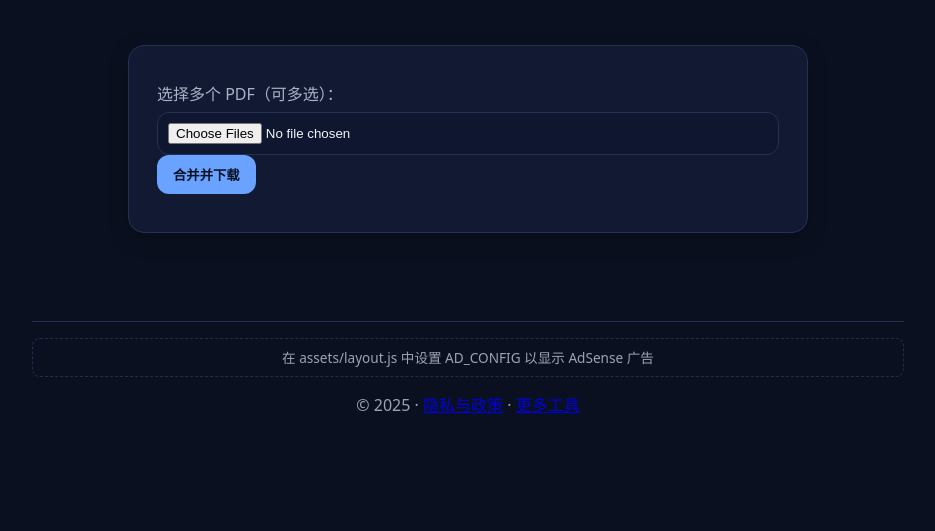
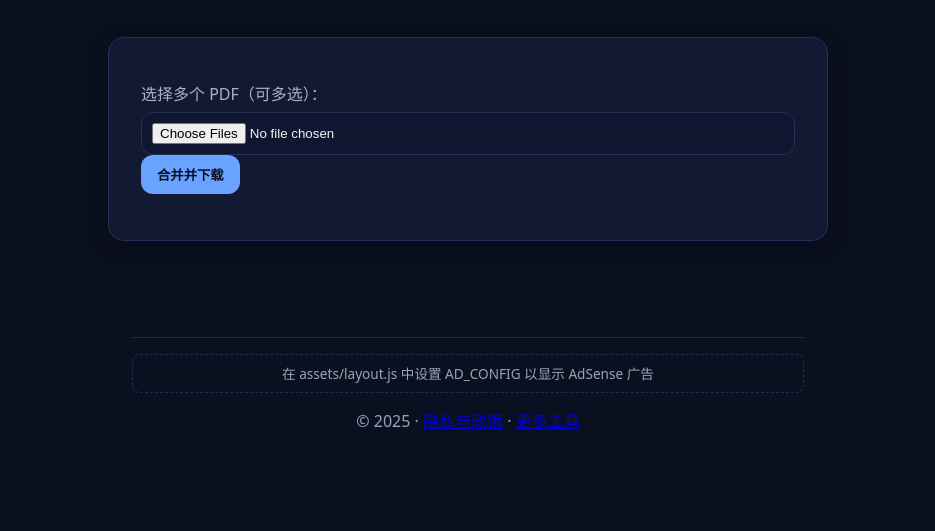
Before and after one commit to AIIncomeLab/onepage-tools, a plain HTML site: page tools/pdf-merge/index.html in a window 1280 px wide. Shown: the part 269-800 px from the top of the page, without its empty margins (172-1107 px from the left). Drawn offline with Linux system fonts and the light colour scheme.

Commit message:
update layout

```diff
--- a/assets/layout.js
+++ b/assets/layout.js
@@ -123,6 +123,12 @@
   document.addEventListener('DOMContentLoaded', () => {
     injectHeader();
     injectFooter();
+
+    const mainEl = document.querySelector('main');
+    if (mainEl && mainEl.classList.contains('card')) {
+      document.body.classList.add('layout-single');
+    }
+
     ensureAdSenseScript();
     queueAdSlots();
   });
--- a/assets/styles.css
+++ b/assets/styles.css
@@ -12,7 +12,10 @@ small,.muted{color:var(--muted)}
 hr{border:0;border-top:1px solid var(--border);margin:16px 0}
 .grid{display:grid;gap:16px}
 .grid.cols-2{grid-template-columns:repeat(auto-fit,minmax(260px,1fr))}
-body>main.container.card{max-width:680px;width:100%;margin:48px auto;padding:28px}
+body.layout-single>header.container,
+body.layout-single>main.container,
+body.layout-single>footer.container{max-width:720px;margin-left:auto;margin-right:auto}
+body.layout-single>main.container.card{width:100%;padding:36px 32px;margin-top:40px;margin-bottom:56px}
 .ad{margin:16px 0;padding:8px;border:1px dashed var(--border);border-radius:8px;color:var(--muted);text-align:center}
 .ad-label{font-size:.75rem;margin-bottom:6px;text-transform:uppercase;letter-spacing:.08em;color:var(--muted)}
 .ad-placeholder{font-size:.85rem}
```
